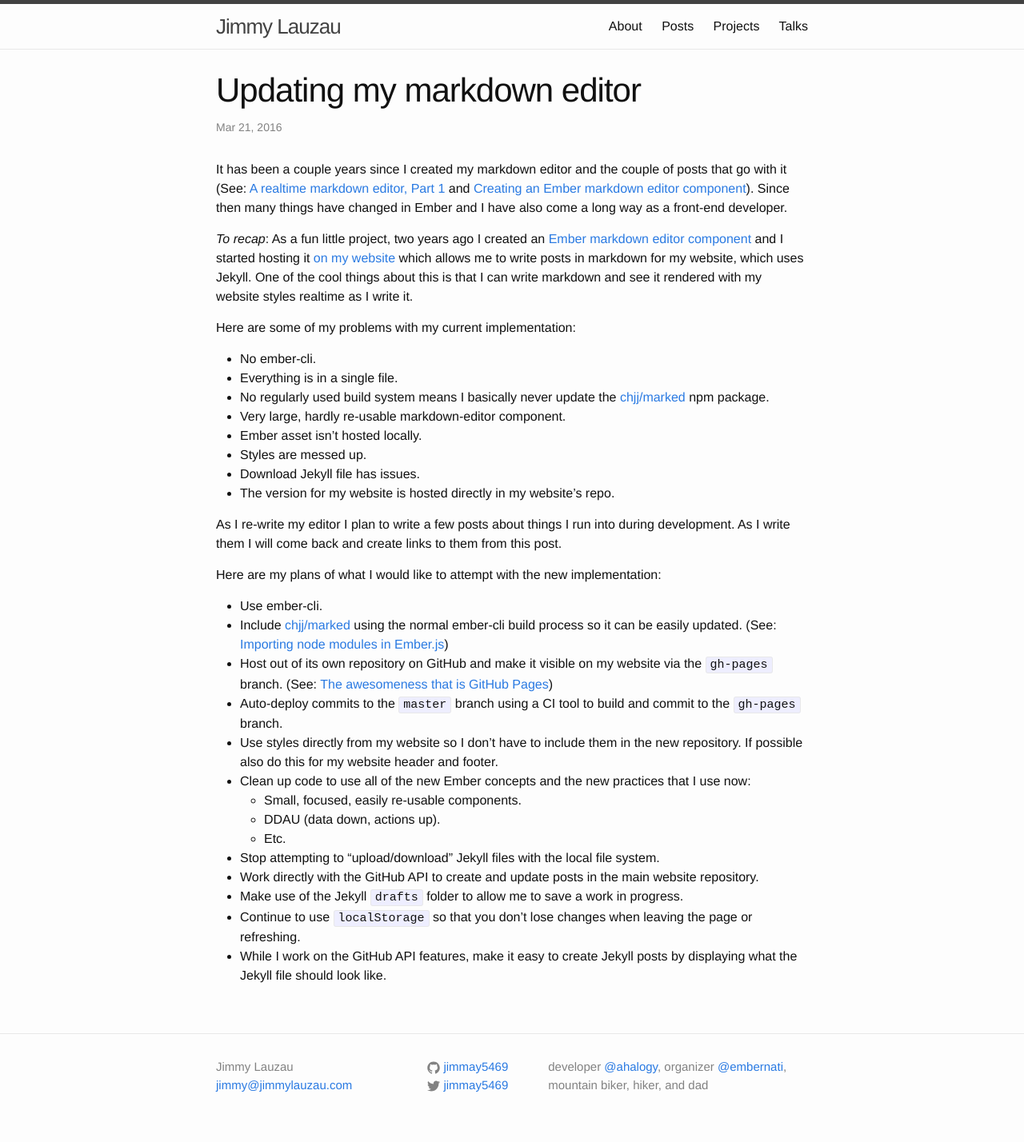
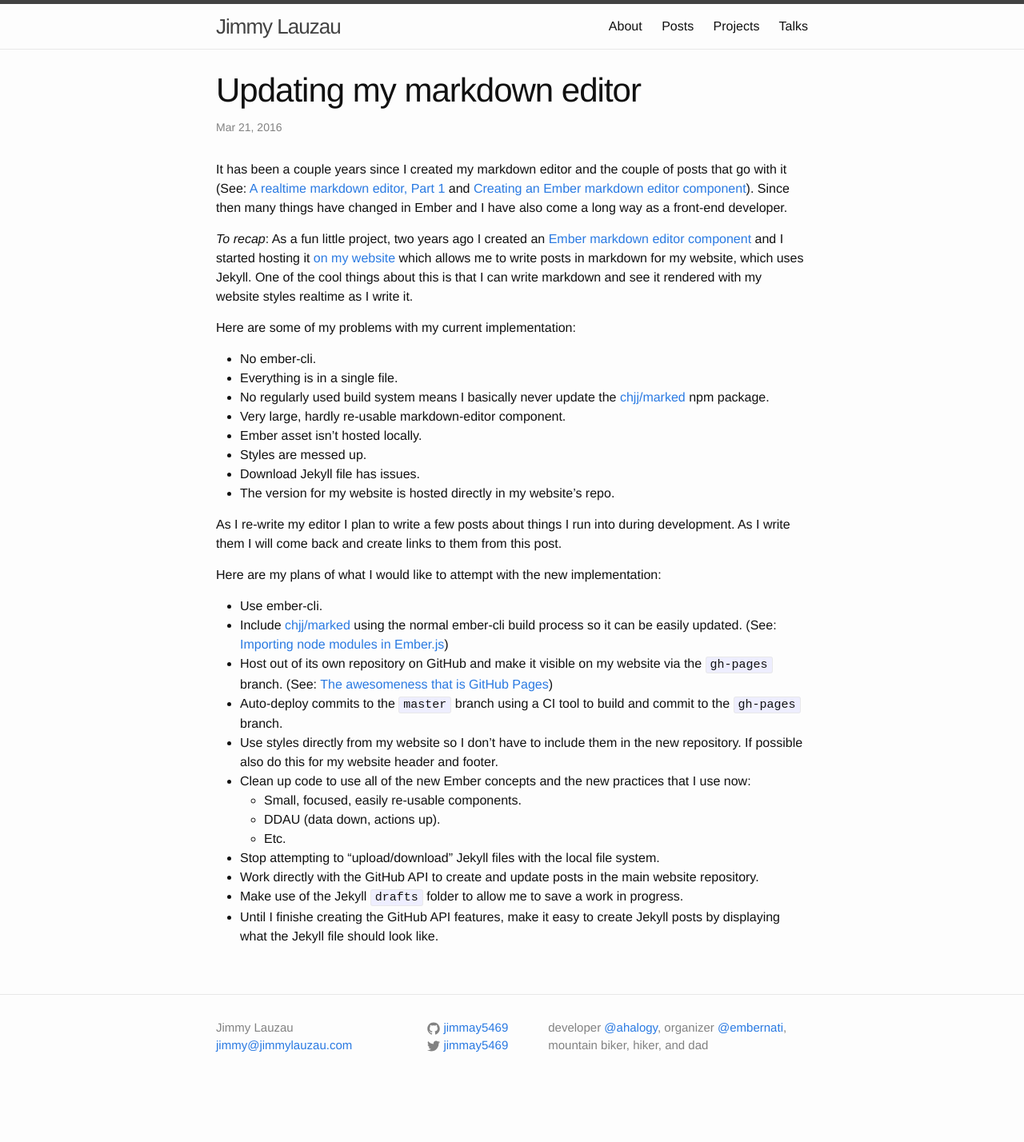
Before and after one commit to jimmay5469/jimmay5469.github.io, a Jekyll site: the page built from _posts/2016-03-21-updating-my-markdown-editor.md, in a window 1280 px wide. Shown: the whole page at 80% size. Built offline with Jekyll 4.4.1, drawn with Linux system fonts in a browser that asks for light colours; after the commit the page ends 1379 px from its top, so only the background shows below that.

Commit message:
Clear up wording

```diff
--- a/_posts/2016-03-21-updating-my-markdown-editor.md
+++ b/_posts/2016-03-21-updating-my-markdown-editor.md
@@ -35,6 +35,5 @@
 - Stop attempting to "upload/download" Jekyll files with the local file system.
 - Work directly with the GitHub API to create and update posts in the main website repository.
 - Make use of the Jekyll `drafts` folder to allow me to save a work in progress.
-- Continue to use `localStorage` so that you don't lose changes when leaving the page or refreshing.
-- While I work on the GitHub API features, make it easy to create Jekyll posts by displaying what the Jekyll file should look like.
+- Until I finishe creating the GitHub API features, make it easy to create Jekyll posts by displaying what the Jekyll file should look like.
 {% endraw %}
```
